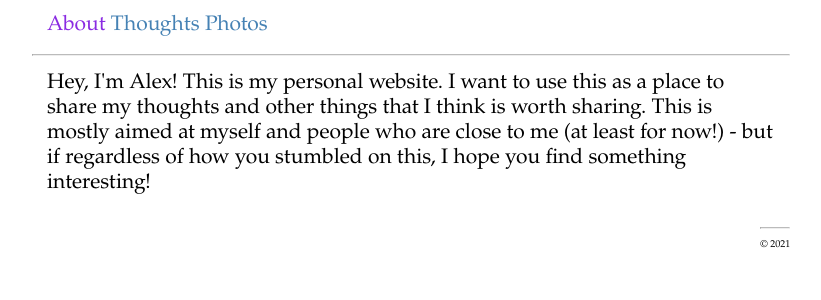
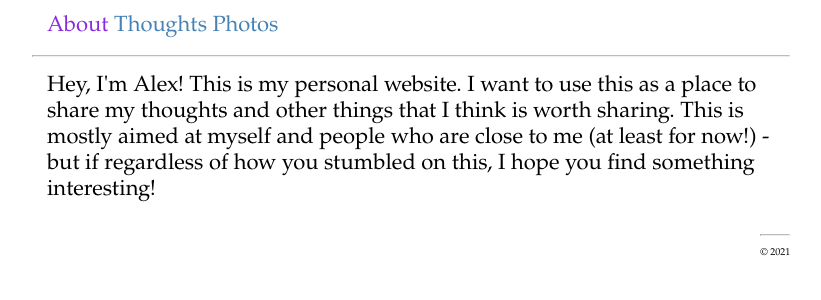
Before and after one commit to acurtiz/acurtiz.github.io, a Jekyll site: the page built from index.html, in a window 1280 px wide. Shown: the top 300 px of the page, without its empty margins (229-1050 px from the left). Built offline with Jekyll 4.4.1, drawn with Linux system fonts in a browser that asks for light colours.

Commit message:
Add meta viewport tag.

```diff
--- a/_layouts/default.html
+++ b/_layouts/default.html
@@ -1,9 +1,10 @@
 <!doctype html>
 <html>
   <head>
-    <meta charset="utf-8">
+    <meta charset="utf-8" />
+    <meta name="viewport" content="width=device-width, initial-scale=1" />
     <title>{{ page.title }}</title>
-    <link rel="stylesheet" href="/assets/css/styles.css">
+    <link rel="stylesheet" href="/assets/css/styles.css" />
   </head>
   <body>
     <div class="main-container">
--- a/_sass/main.scss
+++ b/_sass/main.scss
@@ -1,6 +1,6 @@
 * {
     font-family: "Palatino Linotype", "Book Antiqua", Palatino, serif;
-    font-size: 21px;
+    font-size: 22px;
 }
 
 ul {
```
